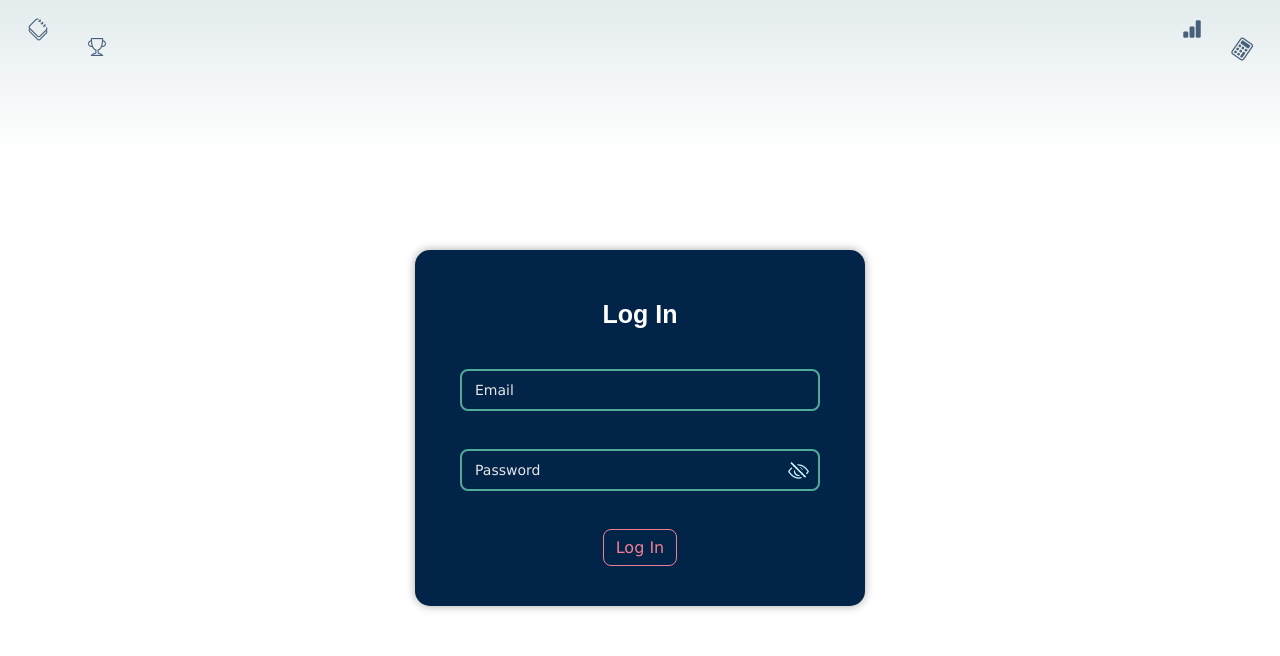
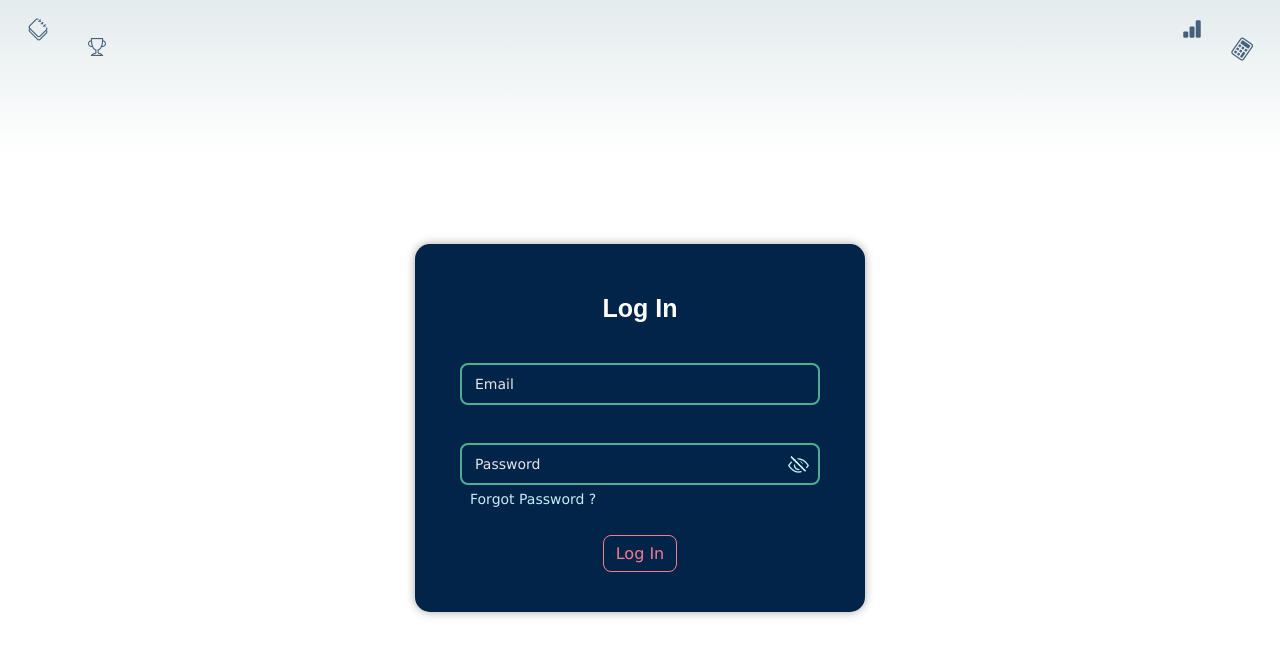
Before and after one commit to alishazin/eduSatchel, a Django app: page /register/login/ in a window 1280 px wide. Shown: the top 656 px of the page. Run offline with Django 3.2, Linux system fonts and the light colour scheme; some libraries are stand-ins or nearby versions.

Commit message:
log in fullstack completed
now onto forgot/ reset password page

```diff
--- a/static/css/register/log_in.css
+++ b/static/css/register/log_in.css
@@ -89,6 +89,25 @@
     padding: 0 10px;
     padding-top: 5px;
 }
+.parent > form > .field-parent > .forgot-pass-div {
+    width: 100%;
+    position: absolute;
+    top: 60%;
+    height: 40%;
+    z-index: 2;
+    padding: 0 10px;
+    padding-top: 5px;
+}
+.parent > form > .field-parent > .forgot-pass-div > a {
+    font-size: 14px;
+    font-family: Verdana, Geneva, Tahoma, sans-serif;
+    color: var(--secondary-lighter-color);
+    text-decoration: none;
+    transform: translateY(5px);
+}
+.parent > form > .field-parent > .forgot-pass-div > a:hover {
+    text-decoration: underline;
+}
 .parent > form > .field-parent > .eye-container {
     position: absolute;
     right: 11px;
@@ -118,6 +137,7 @@
     transition: opacity 0.3s;
 }
 .parent > form > button {
+    margin-top: 12px;
     padding: 8px 12px;
     font-family: "Montserrat", Verdana, Geneva, Tahoma, sans-serif;
     font-size: 16px;
--- a/templates/register/log_in.html
+++ b/templates/register/log_in.html
@@ -28,6 +28,7 @@
         <div class="field-parent">
             <input type="password" name="password" autocomplete="password" required id="id_password">
             <label>Password</label>
+            <div class="forgot-pass-div"><a href="{% url 'create-teacher' %}">Forgot Password ?</a></div>
             <div class="eye-container">
                 <i class="bi bi-eye"></i>
                 <div class="cut-line"></div>
```
